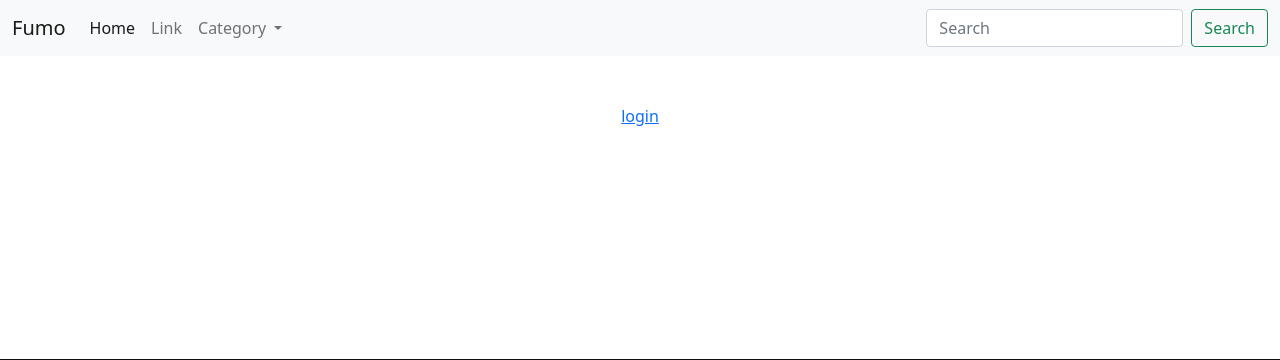
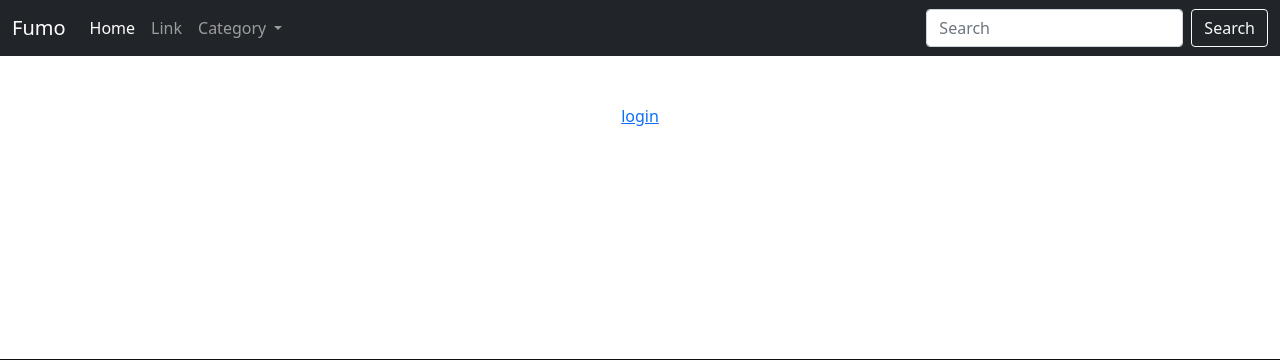
Before and after one commit to abdul894/CS50_final_project, a Flask app: page / in a window 1280 px wide. Shown: the top 360 px of the page. Run offline with Flask 3, Linux system fonts and the light colour scheme; some libraries are stand-ins or nearby versions.

Commit message:
modified

```diff
--- a/templates/layout.html
+++ b/templates/layout.html
@@ -13,7 +13,7 @@
 
 <body>
     <header>
-        <nav class="navbar navbar-expand-lg navbar-light bg-light">
+        <nav class="navbar navbar-expand-lg navbar-dark bg-dark">
             <div class="container-fluid">
               <a class="navbar-brand" href="/">Fumo</a>
               <button class="navbar-toggler" type="button" data-bs-toggle="collapse" data-bs-target="#navbarSupportedContent" aria-controls="navbarSupportedContent" aria-expanded="false" aria-label="Toggle navigation">
@@ -40,7 +40,7 @@
                 </ul>
                 <form class="d-flex">
                   <input class="form-control me-2" type="search" placeholder="Search" aria-label="Search">
-                  <button class="btn btn-outline-success" type="submit">Search</button>
+                  <button class="btn btn-outline-light" type="submit">Search</button>
                 </form>
               </div>
             </div>
```
